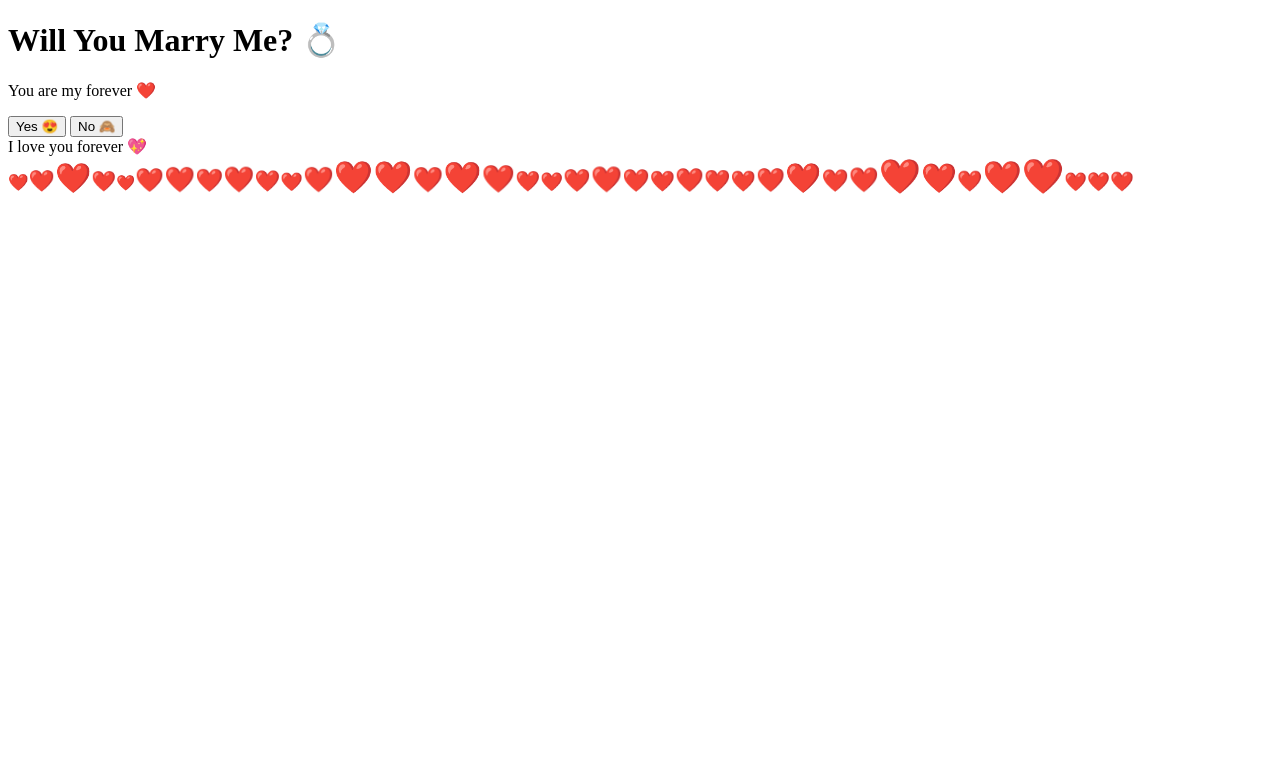
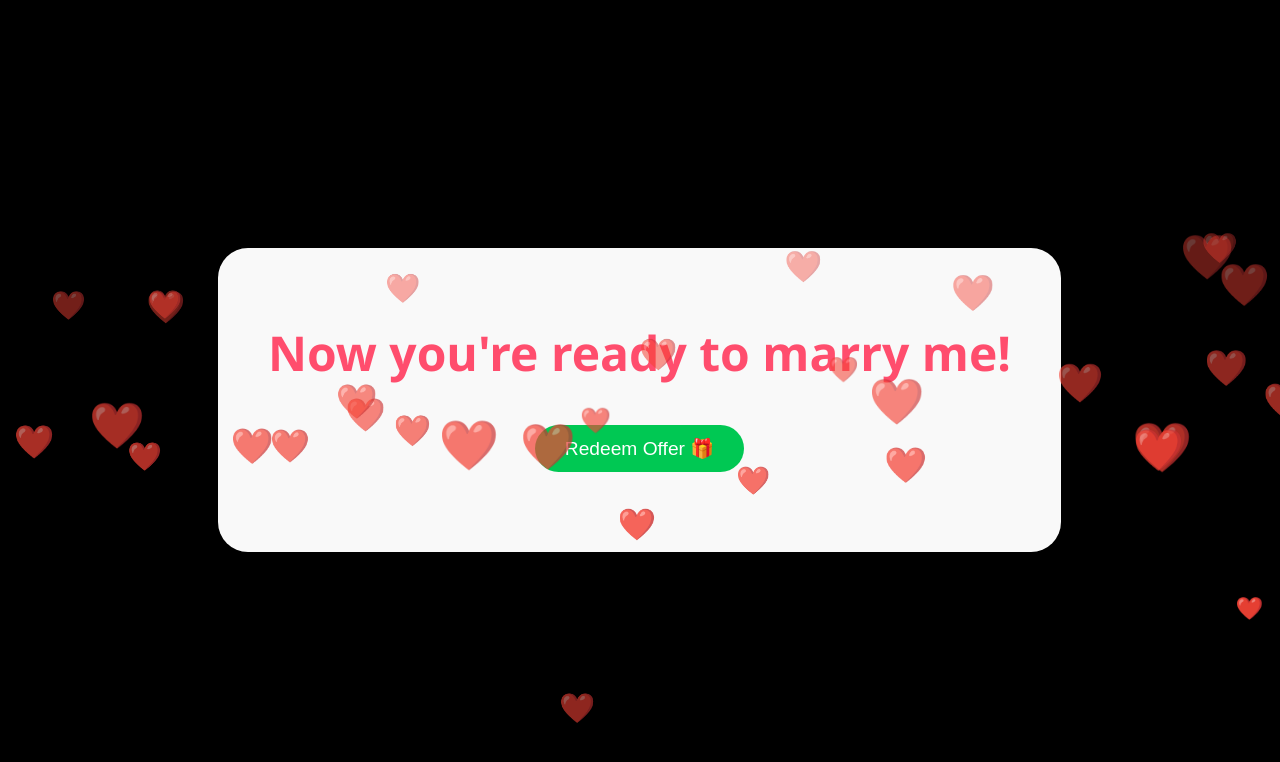
Before and after one commit to jibinjohnthadathil/Proposal, a plain HTML site: page index.html in a window 1280 px wide. Both pictures are taken after a click on the button "Yes 😍". Drawn offline with Linux system fonts and the light colour scheme.

Commit message:
inline updates

```diff
--- a/index.html
+++ b/index.html
@@ -3,26 +3,212 @@
 <head>
   <meta charset="UTF-8">
   <meta name="viewport" content="width=device-width, initial-scale=1.0">
-  <title>Will You Marry Me?</title>
+  <title>JIBIN THE GREAT</title>
+  <style>
+    /* Body & background */
+    body {
+      margin: 0;
+      font-family: 'Segoe UI', sans-serif;
+      display: flex;
+      align-items: center;
+      justify-content: center;
+      height: 100vh;
+      background: #000; /* black background */
+      overflow: hidden;
+      color: #000; /* default text color for off-white card */
+    }
 
-  <!-- link to client css -->
-  <link rel="stylesheet" href="./src/script.js">
+    /* Card style */
+    .card {
+      background: #f9f9f9; /* off-white card */
+      padding: 50px;
+      border-radius: 30px;
+      text-align: center;
+      box-shadow: 0 20px 40px rgba(0,0,0,0.3); /* dark shadow for contrast */
+      transform: scale(0); /* start hidden for pop-in */
+      opacity: 0;
+      animation: popIn 0.8s forwards; /* pop-in effect on load */
+    }
+
+    /* Pop-in animation for card */
+    @keyframes popIn {
+      0% {
+        transform: scale(0.5);
+        opacity: 0;
+      }
+      50% {
+        transform: scale(1.1);
+        opacity: 1;
+      }
+      100% {
+        transform: scale(1);
+        opacity: 1;
+      }
+    }
+
+    /* Titles and paragraph */
+    h1 {
+      font-size: 3rem;
+      color: #ff4d6d; /* pink-red title */
+      margin-bottom: 20px;
+      animation: bounce 1s infinite alternate; /* small bounce for fun */
+    }
+
+    /* Bounce for title */
+    @keyframes bounce {
+      0% { transform: translateY(0); }
+      100% { transform: translateY(-10px); }
+    }
+
+    p {
+      font-size: 1.2rem;
+      margin-bottom: 30px;
+      color: #333;
+    }
+
+    /* Buttons style */
+    button {
+      font-size: 1.2rem;
+      padding: 12px 30px;
+      border: none;
+      border-radius: 50px;
+      cursor: pointer;
+      margin: 10px;
+      transition: transform 0.2s ease, background 0.2s ease, box-shadow 0.3s ease;
+      color: #fff;
+      position: relative;
+      overflow: hidden;
+    }
+
+    /* Different button colors */
+    #yes { background: #ff4d6d; } /* pink-red */
+    #no { background: #4d79ff; }  /* blue */
+    #offer { background: #00c853; color: #fff; } /* bright green */
+
+    /* Hover effect */
+    button:hover {
+      transform: scale(1.1) translateY(-3px);
+      box-shadow: 0 8px 20px rgba(0,0,0,0.3);
+    }
+
+    /* Fade out / sparkle effect for Redeem button after click */
+    button.redeemed {
+      animation: fadeOut 0.5s forwards;
+    }
+
+    /* Offer message */
+    #offerMsg {
+      font-size: 1.5rem;
+      color: #ff4d6d;
+      margin-top: 20px;
+    }
+
+    /* Floating card animation */
+    @keyframes float {
+      50% { transform: translateY(-10px); }
+    }
+
+    /* Hearts container */
+    .hearts {
+      position: fixed;
+      top: 0;
+      left: 0;
+      width: 100%;
+      height: 100%;
+      pointer-events: none;
+      z-index: 9999;
+    }
+
+    /* Hearts animation */
+    .hearts span {
+      position: absolute;
+      bottom: -20px;
+      font-size: 30px; /* bigger hearts */
+      color: #ff0000; /* pure red */
+      animation: rise 6s linear infinite;
+      opacity: 0.9;
+    }
+
+    @keyframes rise {
+      0% { transform: translateY(0); opacity: 0; }
+      20% { opacity: 1; }
+      100% { transform: translateY(-100vh); opacity: 0; }
+    }
+
+    /* Fade out for redeemed button */
+    @keyframes fadeOut {
+      0% { opacity: 1; transform: scale(1); }
+      100% { opacity: 0; transform: scale(0); }
+    }
+  </style>
 </head>
 <body>
+  <div class="hearts"></div>
 
-  <div class="card">
-    <h1>Will You Marry Me? 💍</h1>
-    <p>You are my forever ❤️</p>
-
+  <div class="card" id="step1">
+    <h1>JIBIN THE GREAT 💖</h1>
+    <p>Do you want to say yes or no?</p>
     <button id="yes">Yes 😍</button>
     <button id="no">No 🙈</button>
-
-    <div class="message" id="loveMsg">I love you forever 💖</div>
   </div>
 
-  <div class="hearts"></div>
+  <div class="card" id="step2" style="display:none;">
+    <h1>Now you're ready to marry me!</h1>
+    <button id="offer">Redeem Offer 🎁</button>
+    <div id="offerMsg" style="margin-top:20px; font-size:1.2rem;"></div>
+  </div>
 
-  <!-- link to client js -->
-  <script src="./src/script.js"></script>
+  <script>
+    // Step elements
+    const step1 = document.getElementById('step1');
+    const step2 = document.getElementById('step2');
+    const offerBtn = document.getElementById('offer');
+    const offerMsg = document.getElementById('offerMsg');
+    const heartsContainer = document.querySelector(".hearts");
+
+    // Default: show step1, hide step2
+    step1.style.display = 'block';
+    step2.style.display = 'none';
+
+    // Step 1 buttons
+    document.getElementById('yes').addEventListener('click', () => {
+      // Hearts animation
+      if (heartsContainer) {
+        for (let i = 0; i < 30; i++) createHeart();
+        setInterval(createHeart, 800);
+      }
+
+      // Move to step 2
+      step1.style.display = 'none';
+      step2.style.display = 'block';
+    });
+
+    document.getElementById('no').addEventListener('mouseover', () => {
+      const x = Math.random() * window.innerWidth * 0.7;
+      const y = Math.random() * window.innerHeight * 0.7;
+      const noBtn = document.getElementById('no');
+      noBtn.style.position = 'absolute';
+      noBtn.style.left = x + 'px';
+      noBtn.style.top = y + 'px';
+    });
+
+    // Step 2: Offer button
+    offerBtn.addEventListener('click', () => {
+      offerMsg.innerHTML = "₹500 Cash Back! Go and eat BIRIYANI! 🍛";
+      offerBtn.disabled = true;
+    });
+
+    // Hearts function
+    function createHeart() {
+      if (!heartsContainer) return;
+      const heart = document.createElement("span");
+      heart.innerHTML = "❤️";
+      heart.style.left = Math.random() * 100 + "vw";
+      heart.style.fontSize = Math.random() * 30 + 20 + "px"; // bigger hearts
+      heart.style.animationDuration = Math.random() * 3 + 4 + "s";
+      heartsContainer.appendChild(heart);
+      setTimeout(() => heart.remove(), 7000);
+    }
+  </script>
 </body>
 </html>
--- a/src/script.js
+++ /dev/null
@@ -1,30 +0,0 @@
-const yesBtn = document.getElementById("yes");
-const noBtn = document.getElementById("no");
-const msg = document.getElementById("loveMsg");
-const heartsContainer = document.querySelector(".hearts");
-
-yesBtn.addEventListener("click", () => {
-  msg.style.display = "block";
-  for (let i = 0; i < 30; i++) createHeart();
-});
-
-noBtn.addEventListener("mouseover", () => {
-  const x = Math.random() * window.innerWidth * 0.7;
-  const y = Math.random() * window.innerHeight * 0.7;
-
-  noBtn.style.position = "absolute";
-  noBtn.style.left = x + "px";
-  noBtn.style.top = y + "px";
-});
-
-function createHeart() {
-  const heart = document.createElement("span");
-  heart.innerHTML = "❤️";
-  heart.style.left = Math.random() * 100 + "vw";
-  heart.style.fontSize = Math.random() * 20 + 15 + "px";
-  heart.style.animationDuration = Math.random() * 3 + 4 + "s";
-  heartsContainer.appendChild(heart);
-  setTimeout(() => heart.remove(), 7000);
-}
-
-setInterval(createHeart, 800);
--- a/src/style.css
+++ /dev/null
@@ -1,75 +0,0 @@
-body {
-  margin: 0;
-  font-family: 'Segoe UI', sans-serif;
-  display: flex;
-  align-items: center;
-  justify-content: center;
-  height: 100vh;
-  background: linear-gradient(135deg, #ff9a9e, #fad0c4);
-  overflow: hidden;
-}
-
-.card {
-  background: white;
-  padding: 50px;
-  border-radius: 30px;
-  text-align: center;
-  box-shadow: 0 20px 40px rgba(0,0,0,0.2);
-  animation: float 3s ease-in-out infinite;
-}
-
-h1 {
-  font-size: 3rem;
-  color: #ff4d6d;
-}
-
-p {
-  font-size: 1.2rem;
-}
-
-button {
-  font-size: 1.2rem;
-  padding: 12px 30px;
-  border: none;
-  border-radius: 50px;
-  cursor: pointer;
-  margin: 10px;
-  transition: transform 0.2s ease;
-}
-
-#yes {
-  background: #ff4d6d;
-  color: white;
-}
-
-#no {
-  background: #ddd;
-}
-
-button:hover {
-  transform: scale(1.1);
-}
-
-.message {
-  font-size: 2rem;
-  color: #ff4d6d;
-  display: none;
-  margin-top: 20px;
-}
-
-.hearts span {
-  position: absolute;
-  bottom: -20px;
-  animation: rise 6s linear infinite;
-  opacity: 0.7;
-}
-
-@keyframes rise {
-  0% { transform: translateY(0); opacity: 0; }
-  20% { opacity: 1; }
-  100% { transform: translateY(-100vh); opacity: 0; }
-}
-
-@keyframes float {
-  50% { transform: translateY(-10px); }
-}
```
